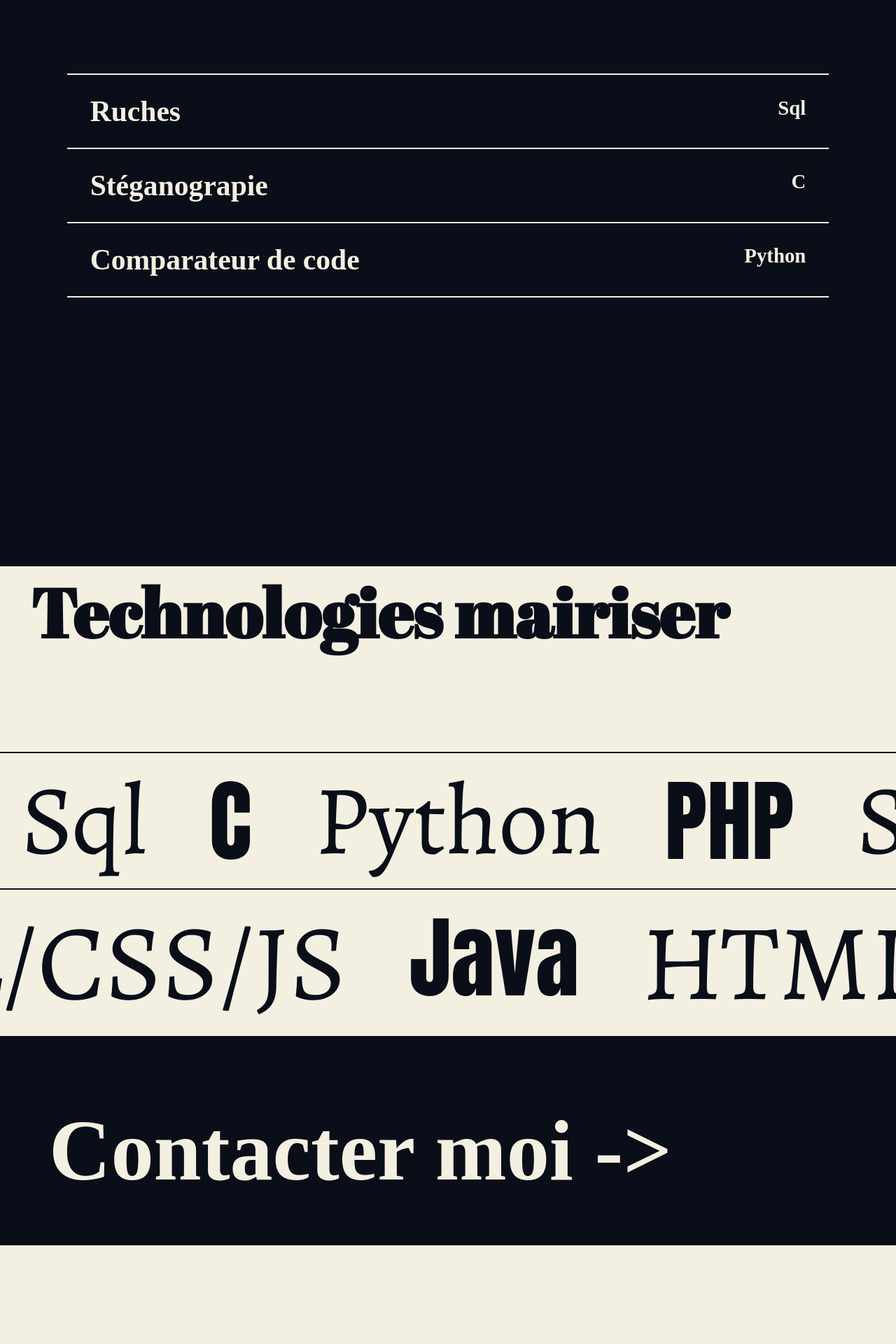
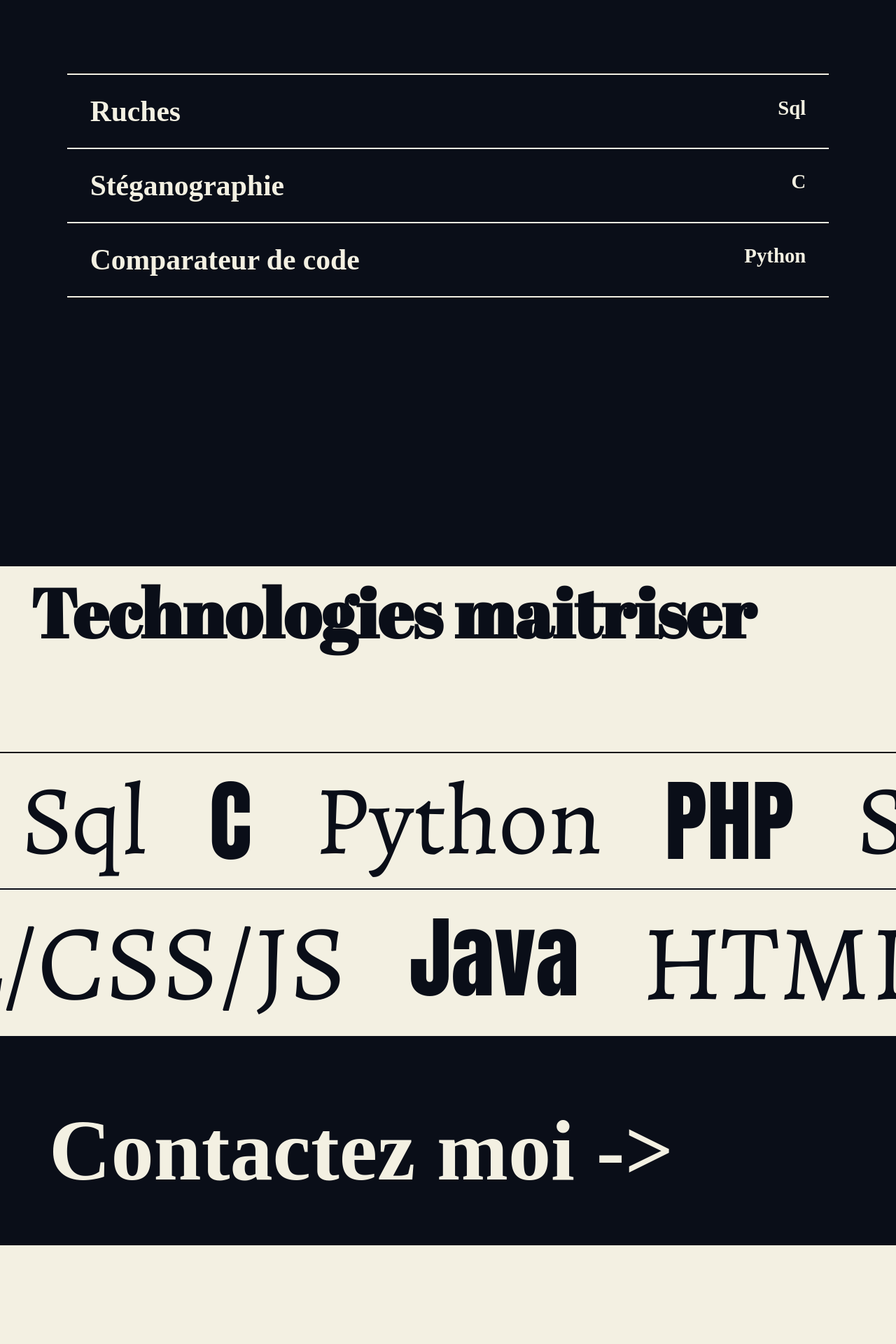
Before and after one commit to 4l43/Portfolio, a PHP site: page / in a window 1280 px wide. Shown: the part 1340-3260 px from the top of the page at 70% size. Run offline with PHP 8.4, Linux system fonts and the light colour scheme; some web fonts are replaced.

Commit message:
Add files via upload

```diff
--- a/index.html
+++ b/index.html
@@ -12,6 +12,8 @@
   <link
     href="https://fonts.googleapis.com/css2?family=Abhaya+Libre:wght@400;800&family=Abril+Fatface&family=Alegreya&family=Anton&display=swap"
     rel="stylesheet">
+  <!--ico-->
+  <link rel="stylesheet" href="https://fonts.googleapis.com/css2?family=Material+Symbols+Outlined:opsz,wght,FILL,GRAD@20..48,100..700,0..1,-50..200" />
 </head>
 
 <body onload="window.scrollTo(0,0)">
@@ -26,8 +28,7 @@
     <p>Qui suis-je ?</p>
     <p>Étudiant à l’université Paris Nanterre en MIASHS</p>
     <p>Depuis tout petit je suis passionné par l’informatique c’est pour cela que j’ai choisi de faire
-      ses études et je
-      souhaite aujourd’hui trouver un stage en alternance afin de continuer cette quête de connaissance dans ce domaine
+      ses études et je souhaite aujourd’hui trouver un stage en alternance afin de continuer cette quête de connaissance dans ce domaine
     </p>
   </div>
 
@@ -49,7 +50,7 @@
     <div class="Projet Pro  reveal">
       <a href="https://github.com/4l43/Portfolio/tree/main/Projets/Steganographie%20en%20C">
         <div class="name">
-          <h1>Stéganograpie</h1>
+          <h1>Stéganographie</h1>
         </div>
         <div class="langages">
           <h1> C </h1>
@@ -72,7 +73,7 @@
 
   <!--technologies-->
   <div class="T">
-    <h1 class="TitleT reveal">Technologies mairiser</h1>
+    <h1 class="TitleT reveal">Technologies maitriser</h1>
     <div class="marquee reveal">
       <div class="marquee__inner" aria-hidden="true">
         <span>C</span>
@@ -103,11 +104,14 @@
     </div>
   </div>
 
-  <button class="Contact reveal">Contacter moi -></button>
+  <button class="Contact reveal"><a href="mailto:alex.brindusoiu30@gmail.com">Contactez moi -></a></button>
   <div class="thx">
-    <h2 class="thx reveal">Merci d'avoire regarder</h2>
+    <h2 class="thx reveal">Merci d'avoir regardé</h2>
   </div>
   <div class="cursor"></div>
+  <span class="material-symbols-outlined">
+    mail
+    </span>
   <!--script-->
   <script src="script.js"></script>
 </body>
--- a/script.js
+++ b/script.js
@@ -52,10 +52,14 @@ document.addEventListener('mousemove', e => {
     */
     document.addEventListener('mouseover', e => {
         const target = e.target;
+        if(target.matches('.Contact a')){
+            cursor.classList.add('active2');
+        }
         if (target.matches('a')||target.matches('.name h1')||target.matches('.langages h1')||target.matches('.langagesMax h1')) {
           cursor.classList.add('active');
         } else {
           cursor.classList.remove('active');
+          cursor.classList.remove('active2');
         }
       });
 });
--- a/styles.css
+++ b/styles.css
@@ -38,6 +38,16 @@
         display: none;
     }
 }
+
+
+@keyframes rotate {
+    from {
+      transform: rotate(0deg);
+    }
+    to {
+      transform: rotate(360deg);
+    }
+  }
 
 
 /*cursor*/
@@ -369,6 +379,10 @@ button.Contact {
     font-size: calc(8vw + 2.5vh);
 }
 
+.Contact a{
+    color: #F3F0E2;
+}
+
 
 /*thx*/
 
```
